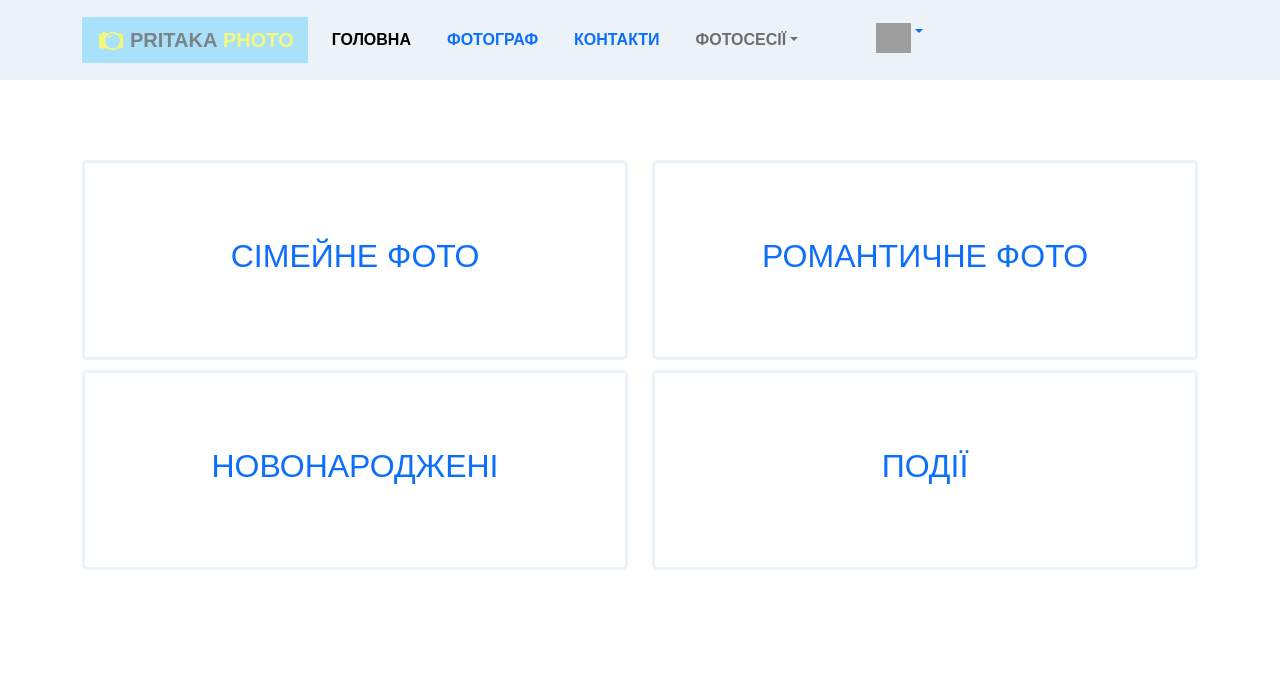
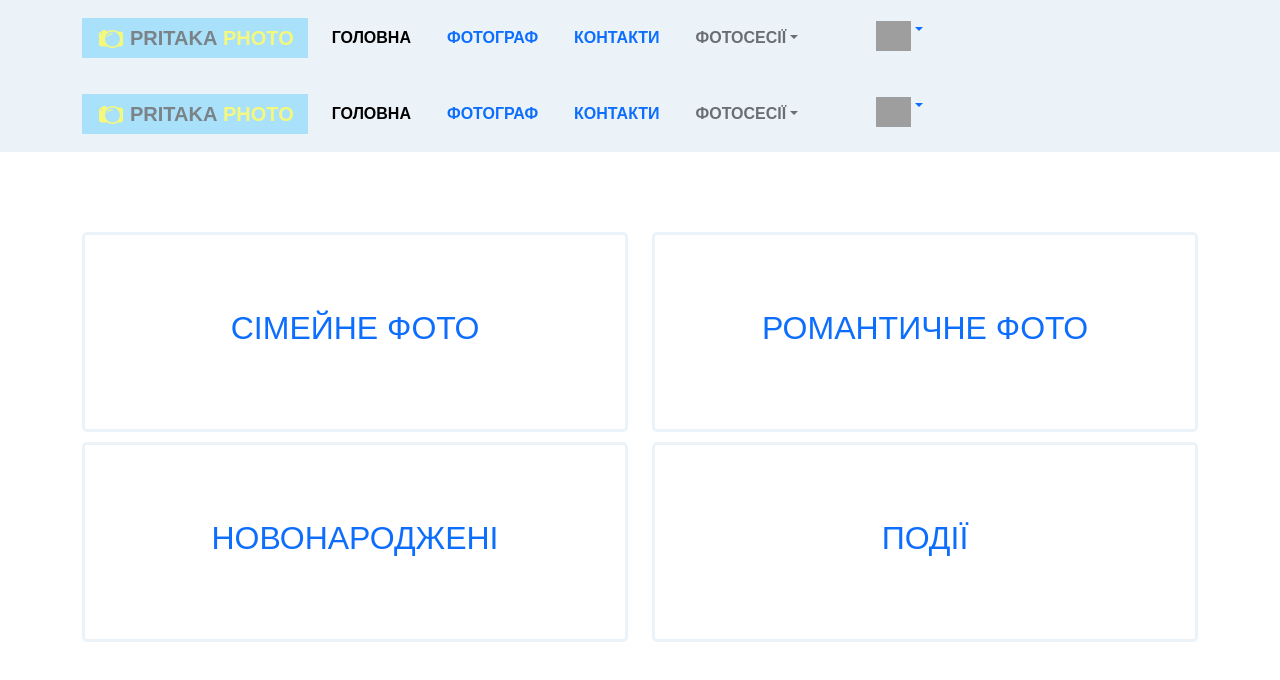
Before and after one commit to wolodwolod/photopritaka-new, a React (Create React App) app: page / in a window 1280 px wide. Shown: the top 680 px of the page. Built offline with nearby package versions, Linux system fonts and the light colour scheme; grey boxes are pictures that could not be loaded.

Commit message:
Update App.js

```diff
--- a/src/App.js
+++ b/src/App.js
@@ -1,5 +1,7 @@
 import { lazy, Suspense } from 'react';
 import { Routes, Route, Navigate } from 'react-router-dom';
+
+import NavbarUA from 'components/Navbar/NavbarUA/NavbarUA';
 
 const HomePageUA = lazy(() => import('./pages/HomePage/HomePageUA'));
 const PhotographerUA = lazy(() =>
@@ -16,6 +18,8 @@ const PortraitUA = lazy(() => import('./pages/Portrait/PortraitUA'));
 function App() {
   return (
     <div className="App">
+      <NavbarUA />
+
       <Suspense fallback={<p>...LOADING</p>}>
         <Routes>
           <Route path="/" element={<HomePageUA />} />
```
